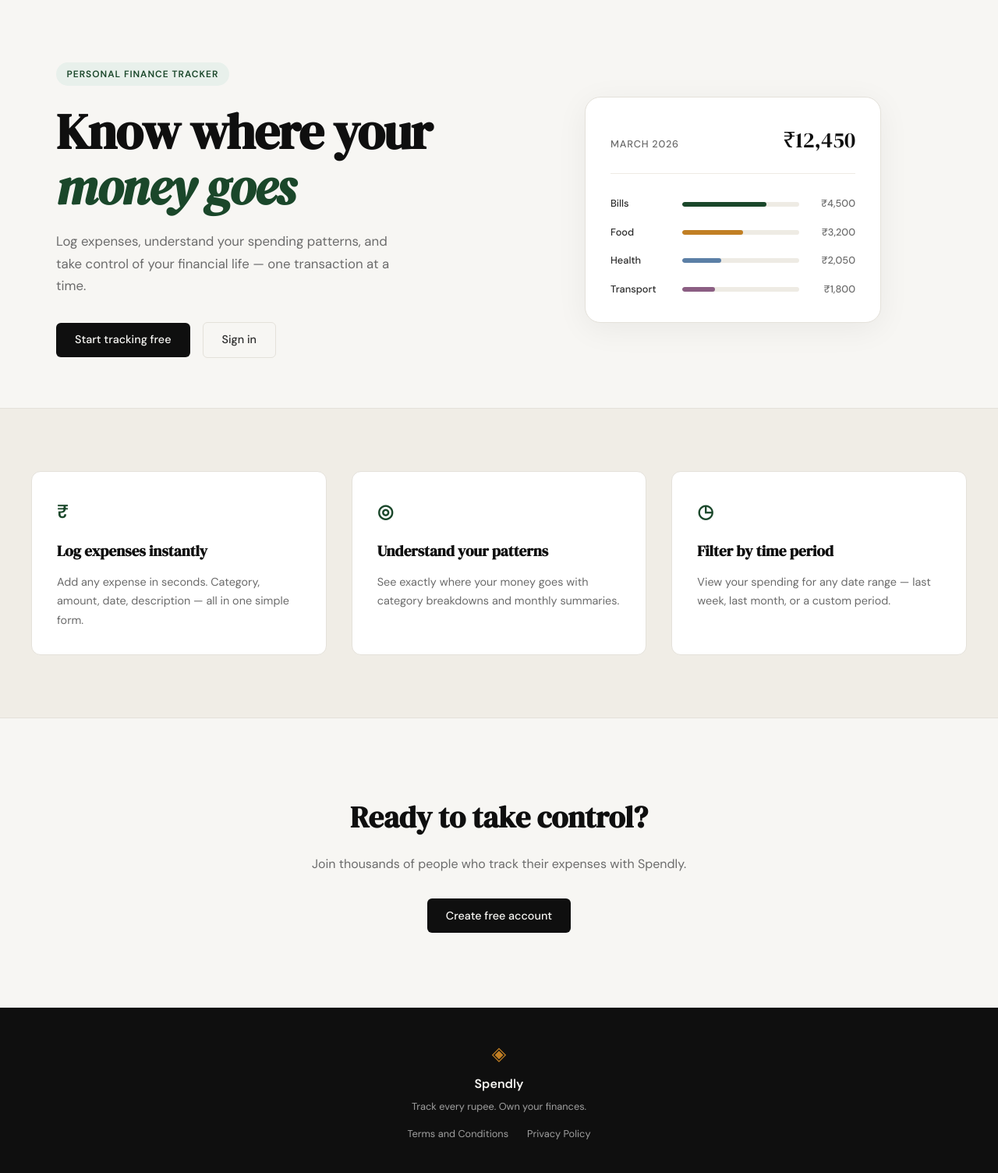
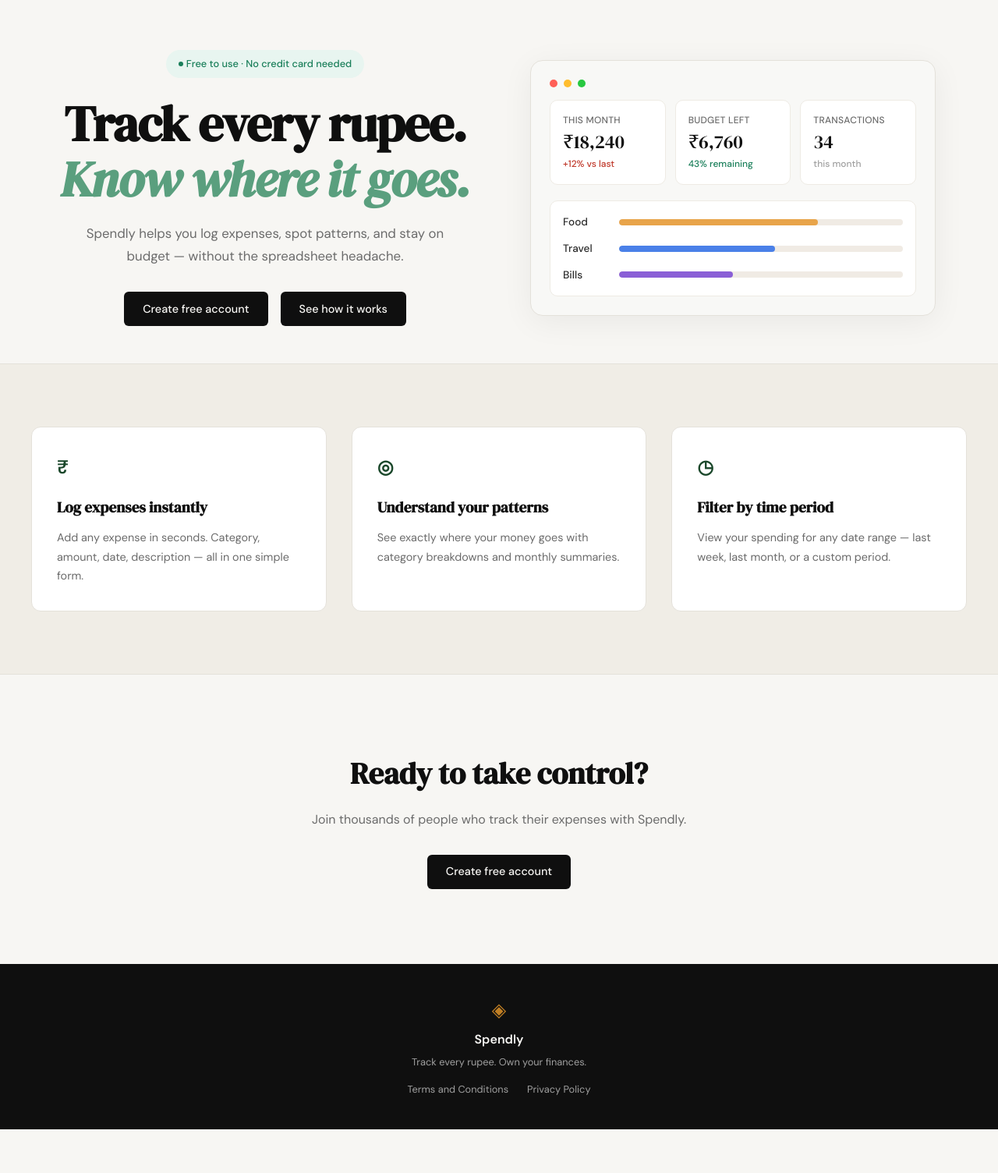
Before and after one commit to kushagrajoshi27/Spendly, a Flask app: page / in a window 1280 px wide. Shown: the part 61-1565 px from the top of the page at 78% size. After the commit the page ends 1509 px from the top, so only its background shows below. Run offline with Flask 3, Linux system fonts and the light colour scheme.

Commit message:
landing: redesign hero section to match new design
Update hero badge, title, subtitle, buttons, and dashboard mockup
to match the new design specification.

```diff
--- a/static/css/style.css
+++ b/static/css/style.css
@@ -124,7 +124,7 @@ a { color: inherit; text-decoration: none; }
 /* ------------------------------------------------------------------ */
 
 .hero {
-    padding: 5rem 2rem 4rem;
+    padding: 4rem 2rem 3rem;
     display: grid;
     grid-template-columns: 1fr 1fr;
     gap: 4rem;
@@ -133,17 +133,30 @@ a { color: inherit; text-decoration: none; }
     margin: 0 auto;
 }
 
+.hero-inner {
+    text-align: center;
+}
+
 .hero-badge {
-    display: inline-block;
-    background: var(--accent-light);
-    color: var(--accent);
-    font-size: 0.75rem;
-    font-weight: 600;
-    letter-spacing: 0.08em;
-    text-transform: uppercase;
-    padding: 0.35rem 0.85rem;
+    display: inline-flex;
+    align-items: center;
+    gap: 0.25rem;
+    background: #e8f5f0;
+    color: #1a7f5a;
+    font-size: 0.8rem;
+    font-weight: 500;
+    padding: 0.5rem 1rem;
     border-radius: 999px;
     margin-bottom: 1.5rem;
+}
+
+.hero-badge::before {
+    content: '';
+    display: inline-block;
+    width: 6px;
+    height: 6px;
+    background: #1a7f5a;
+    border-radius: 50%;
 }
 
 .hero-title {
@@ -157,7 +170,7 @@ a { color: inherit; text-decoration: none; }
 
 .hero-title em {
     font-style: italic;
-    color: var(--accent);
+    color: #5a9f7e;
 }
 
 .hero-subtitle {
@@ -165,17 +178,27 @@ a { color: inherit; text-decoration: none; }
     color: var(--ink-muted);
     line-height: 1.7;
     max-width: 460px;
-    margin-bottom: 2rem;
+    margin: 0 auto 2rem;
 }
 
 .hero-actions {
     display: flex;
     gap: 1rem;
     align-items: center;
+    justify-content: center;
+}
+
+.btn-dark {
+    background: var(--ink) !important;
+    color: var(--paper) !important;
+}
+
+.btn-dark:hover {
+    background: #333 !important;
 }
 
 /* ------------------------------------------------------------------ */
-/* Mock card (hero visual)                                             */
+/* Dashboard mock (hero visual)                                        */
 /* ------------------------------------------------------------------ */
 
 .hero-visual {
@@ -183,78 +206,113 @@ a { color: inherit; text-decoration: none; }
     justify-content: center;
 }
 
-.mock-card {
-    background: var(--paper-card);
+.dashboard-mock {
+    background: #f8f8f6;
     border: 1px solid var(--border);
-    border-radius: var(--radius-lg);
-    padding: 2rem;
+    border-radius: 16px;
+    padding: 1.5rem;
     width: 100%;
-    max-width: 380px;
+    max-width: 520px;
     box-shadow: 0 8px 40px rgba(0,0,0,0.06);
 }
 
-.mock-card-header {
+.mock-titlebar {
     display: flex;
-    justify-content: space-between;
-    align-items: baseline;
-    margin-bottom: 1.75rem;
-    padding-bottom: 1.25rem;
-    border-bottom: 1px solid var(--border-soft);
+    gap: 0.5rem;
+    margin-bottom: 1rem;
 }
 
-.mock-label {
-    font-size: 0.8rem;
+.mock-dot {
+    width: 10px;
+    height: 10px;
+    border-radius: 50%;
+    background: #e0e0e0;
+}
+
+.mock-dot:first-child { background: #ff5f57; }
+.mock-dot:nth-child(2) { background: #ffbd2e; }
+.mock-dot:nth-child(3) { background: #28c840; }
+
+.mock-stats {
+    display: grid;
+    grid-template-columns: repeat(3, 1fr);
+    gap: 0.75rem;
+    margin-bottom: 1.25rem;
+}
+
+.mock-stat {
+    background: var(--paper-card);
+    border: 1px solid var(--border-soft);
+    border-radius: 10px;
+    padding: 1rem;
+    display: flex;
+    flex-direction: column;
+    gap: 0.25rem;
+}
+
+.mock-stat-label {
+    font-size: 0.75rem;
     font-weight: 500;
     color: var(--ink-muted);
     text-transform: uppercase;
-    letter-spacing: 0.06em;
+    letter-spacing: 0.02em;
 }
 
-.mock-total {
+.mock-stat-value {
     font-family: var(--font-display);
-    font-size: 1.75rem;
+    font-size: 1.5rem;
     color: var(--ink);
+    line-height: 1.2;
 }
 
-.mock-bars { display: flex; flex-direction: column; gap: 1rem; }
+.mock-stat-delta {
+    font-size: 0.75rem;
+    font-weight: 500;
+}
 
-.mock-bar-row {
+.mock-stat-delta.negative { color: #c0392b; }
+.mock-stat-delta.positive { color: #1a7f5a; }
+.mock-stat-delta.muted { color: var(--ink-faint); }
+
+.mock-categories {
+    background: var(--paper-card);
+    border: 1px solid var(--border-soft);
+    border-radius: 10px;
+    padding: 1rem;
+    display: flex;
+    flex-direction: column;
+    gap: 0.75rem;
+}
+
+.mock-cat-row {
     display: grid;
-    grid-template-columns: 80px 1fr 60px;
+    grid-template-columns: 60px 1fr;
     align-items: center;
     gap: 0.75rem;
 }
 
-.mock-cat {
-    font-size: 0.8rem;
+.mock-cat-name {
+    font-size: 0.85rem;
     font-weight: 500;
     color: var(--ink-soft);
 }
 
-.mock-bar-track {
-    height: 6px;
-    background: var(--border-soft);
+.mock-cat-track {
+    height: 8px;
+    background: #f0ebe4;
     border-radius: 999px;
     overflow: hidden;
 }
 
-.mock-bar {
+.mock-cat-bar {
     height: 100%;
-    background: var(--accent);
+    background: #e8a44a;
     border-radius: 999px;
     transition: width 0.6s ease;
 }
 
-.mock-bar-2 { background: var(--accent-2); }
-.mock-bar-3 { background: #5b7fa6; }
-.mock-bar-4 { background: #8b5e83; }
-
-.mock-amt {
-    font-size: 0.8rem;
-    font-weight: 500;
-    color: var(--ink-muted);
-    text-align: right;
-}
+.mock-cat-bar-2 { background: #4a80e8; }
+.mock-cat-bar-3 { background: #8a5fd6; }
 
 /* ------------------------------------------------------------------ */
 /* Buttons                                                             */
--- a/templates/landing.html
+++ b/templates/landing.html
@@ -6,55 +6,62 @@
 
 <section class="hero">
     <div class="hero-inner">
-        <div class="hero-badge">Personal Finance Tracker</div>
+        <div class="hero-badge">Free to use · No credit card needed</div>
         <h1 class="hero-title">
-            Know where your<br>
-            <em>money goes</em>
+            Track every rupee.<br>
+            <em>Know where it goes.</em>
         </h1>
         <p class="hero-subtitle">
-            Log expenses, understand your spending patterns,
-            and take control of your financial life —
-            one transaction at a time.
+            Spendly helps you log expenses, spot patterns, and stay
+            on budget — without the spreadsheet headache.
         </p>
         <div class="hero-actions">
-            <a href="{{ url_for('register') }}" class="btn-primary">Start tracking free</a>
-            <a href="{{ url_for('login') }}" class="btn-ghost">Sign in</a>
+            <a href="{{ url_for('register') }}" class="btn-primary">Create free account</a>
+            <a href="#how-it-works" class="btn-primary btn-dark">See how it works</a>
         </div>
     </div>
     <div class="hero-visual">
-        <div class="mock-card">
-            <div class="mock-card-header">
-                <span class="mock-label">March 2026</span>
-                <span class="mock-total">₹12,450</span>
+        <div class="dashboard-mock">
+            <div class="mock-titlebar">
+                <span class="mock-dot"></span>
+                <span class="mock-dot"></span>
+                <span class="mock-dot"></span>
             </div>
-            <div class="mock-bars">
-                <div class="mock-bar-row">
-                    <span class="mock-cat">Bills</span>
-                    <div class="mock-bar-track">
-                        <div class="mock-bar" style="width: 72%"></div>
+            <div class="mock-stats">
+                <div class="mock-stat">
+                    <span class="mock-stat-label">This month</span>
+                    <span class="mock-stat-value">₹18,240</span>
+                    <span class="mock-stat-delta negative">+12% vs last</span>
+                </div>
+                <div class="mock-stat">
+                    <span class="mock-stat-label">Budget left</span>
+                    <span class="mock-stat-value">₹6,760</span>
+                    <span class="mock-stat-delta positive">43% remaining</span>
+                </div>
+                <div class="mock-stat">
+                    <span class="mock-stat-label">Transactions</span>
+                    <span class="mock-stat-value">34</span>
+                    <span class="mock-stat-delta muted">this month</span>
+                </div>
+            </div>
+            <div class="mock-categories">
+                <div class="mock-cat-row">
+                    <span class="mock-cat-name">Food</span>
+                    <div class="mock-cat-track">
+                        <div class="mock-cat-bar" style="width: 70%"></div>
                     </div>
-                    <span class="mock-amt">₹4,500</span>
                 </div>
-                <div class="mock-bar-row">
-                    <span class="mock-cat">Food</span>
-                    <div class="mock-bar-track">
-                        <div class="mock-bar mock-bar-2" style="width: 52%"></div>
+                <div class="mock-cat-row">
+                    <span class="mock-cat-name">Travel</span>
+                    <div class="mock-cat-track">
+                        <div class="mock-cat-bar mock-cat-bar-2" style="width: 55%"></div>
                     </div>
-                    <span class="mock-amt">₹3,200</span>
                 </div>
-                <div class="mock-bar-row">
-                    <span class="mock-cat">Health</span>
-                    <div class="mock-bar-track">
-                        <div class="mock-bar mock-bar-3" style="width: 33%"></div>
+                <div class="mock-cat-row">
+                    <span class="mock-cat-name">Bills</span>
+                    <div class="mock-cat-track">
+                        <div class="mock-cat-bar mock-cat-bar-3" style="width: 40%"></div>
                     </div>
-                    <span class="mock-amt">₹2,050</span>
-                </div>
-                <div class="mock-bar-row">
-                    <span class="mock-cat">Transport</span>
-                    <div class="mock-bar-track">
-                        <div class="mock-bar mock-bar-4" style="width: 28%"></div>
-                    </div>
-                    <span class="mock-amt">₹1,800</span>
                 </div>
             </div>
         </div>
```
Also changed, not shown: image.png (added).
